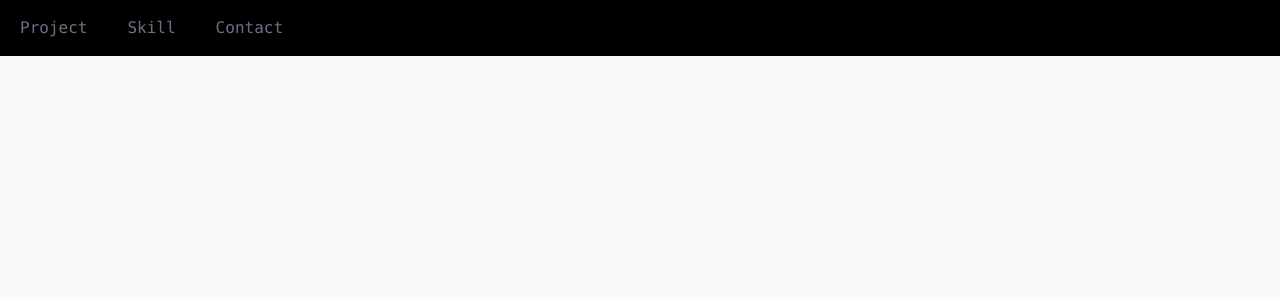
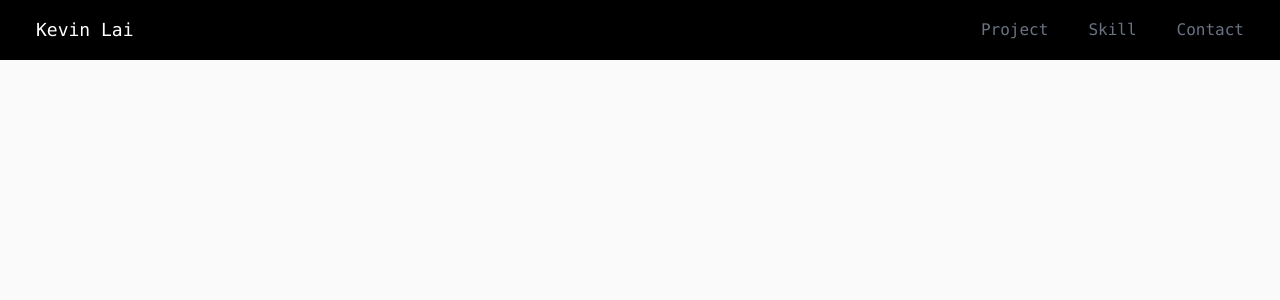
Before and after one commit to KevinLai02/portfolio, a Next.js app: page / in a window 1280 px wide. Shown: the top 300 px of the page. Built offline with nearby package versions, Linux system fonts and the light colour scheme.

Commit message:
header title feature

```diff
--- a/src/components/Header/Header.tsx
+++ b/src/components/Header/Header.tsx
@@ -1,11 +1,15 @@
 import LinkText from "./components/LinkText/LinkText";
+import Title from "./components/Title/Title";
 
 const Header = () => {
 	return (
-		<div className="flex bg-black">
-			<LinkText value="Project" targetId="project" />
-			<LinkText value="Skill" targetId="skill" />
-			<LinkText value="Contact" targetId="contact" />
+		<div className="flex bg-black items-center justify-between px-4">
+			<Title value="Kevin Lai" targetId="home" />
+			<div>
+				<LinkText value="Project" targetId="project" />
+				<LinkText value="Skill" targetId="skill" />
+				<LinkText value="Contact" targetId="contact" />
+			</div>
 		</div>
 	);
 };
--- a/src/components/Header/components/Title/Title.tsx
+++ b/src/components/Header/components/Title/Title.tsx
@@ -1,5 +1,14 @@
-const Title = () => {
-	return <div></div>;
+import type { Props } from "./types";
+
+const Title = ({ value, targetId }: Props) => {
+	return (
+		<a
+			className="text-lg py-4 px-5 outline-none text-white"
+			href={`#${targetId}`}
+		>
+			{value}
+		</a>
+	);
 };
 
 export default Title;
--- /dev/null
+++ b/src/components/Header/components/Title/types.tsx
@@ -0,0 +1,4 @@
+export interface Props {
+	value: string;
+	targetId: string;
+}
```
